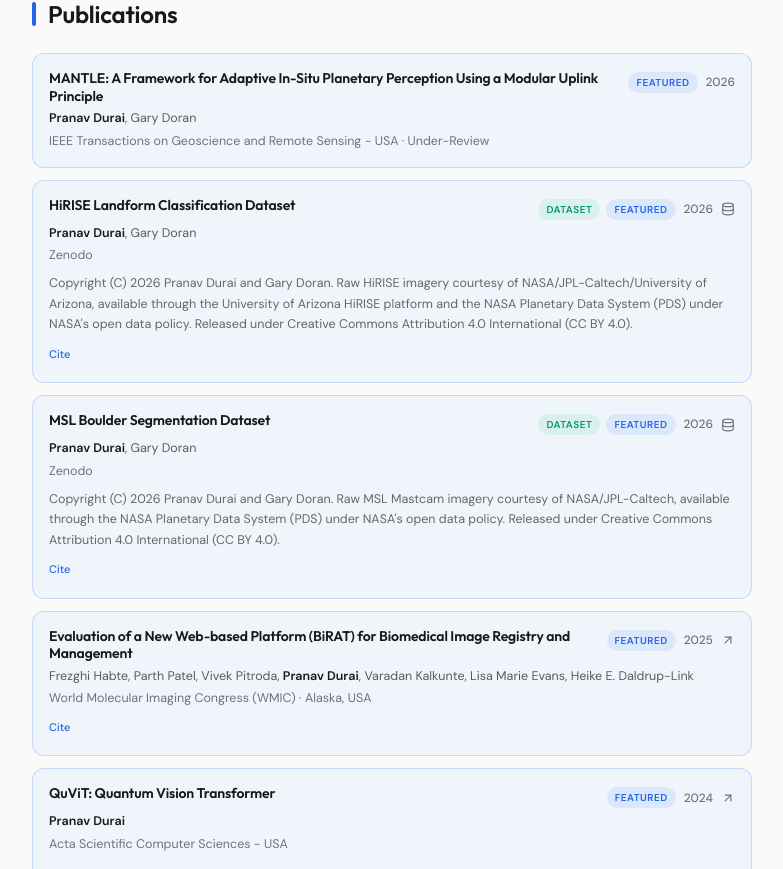
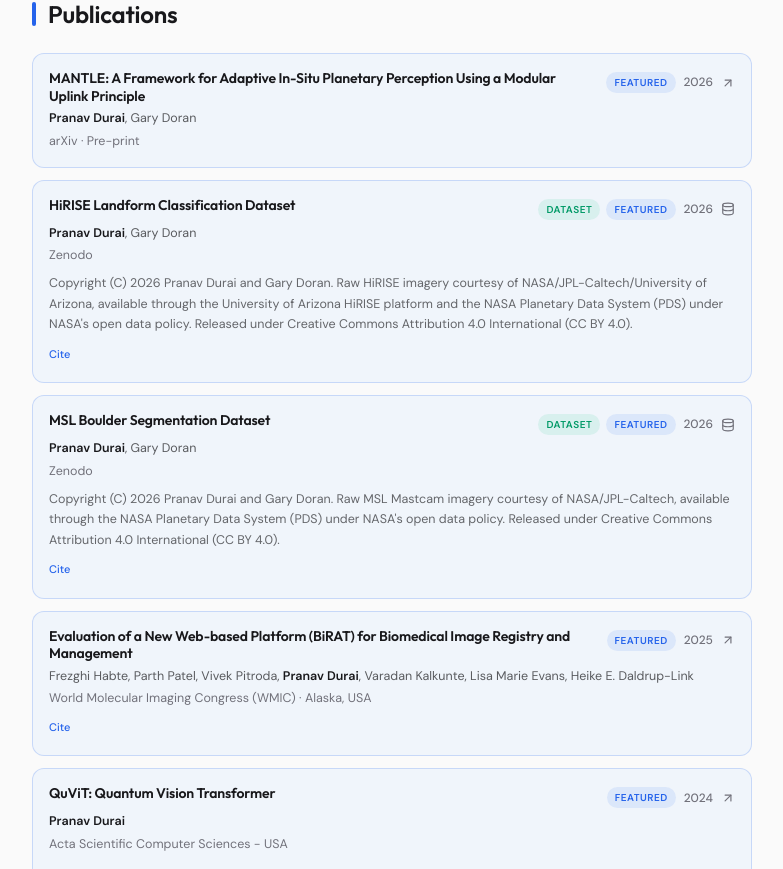
Before and after one commit to pranavdurai10/pranavdurai10.github.io, a React (Vite) app: page / in a window 1280 px wide. Shown: the part 3791-4660 px from the top of the page, without its empty margins (248-1031 px from the left). Built offline with nearby package versions, Linux system fonts and the light colour scheme.

Commit message:
nit: added arXiv URL for MANTLE

```diff
--- a/src/data/content.ts
+++ b/src/data/content.ts
@@ -219,9 +219,10 @@ export const publications: Publication[] = [
   {
     title: "MANTLE: A Framework for Adaptive In-Situ Planetary Perception Using a Modular Uplink Principle",
     authors: "Pranav Durai, Gary Doran",
-    venue: "IEEE Transactions on Geoscience and Remote Sensing - USA · Under-Review",
+    venue: "arXiv · Pre-print",
     year: 2026,
     highlight: true,
+    link: "https://arxiv.org/abs/2608.28724",
   },
   {
     title: "HiRISE Landform Classification Dataset",
```
Also changed, not shown: 3 other files (tests, documents, lock files or other folders).
